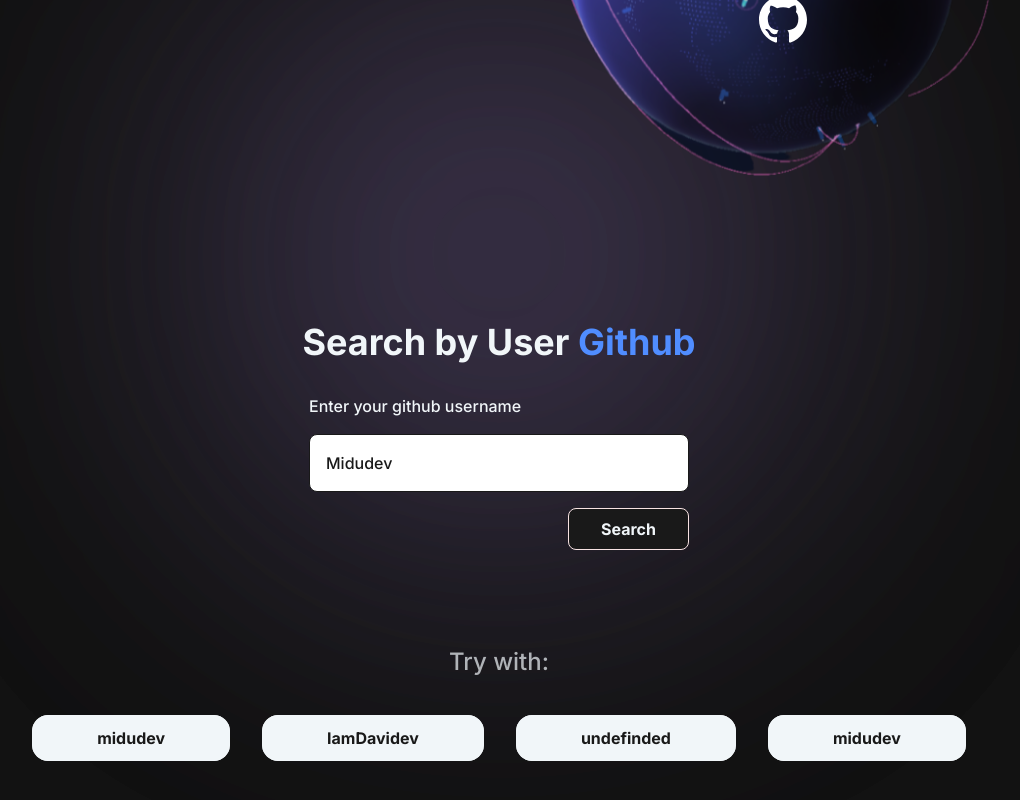
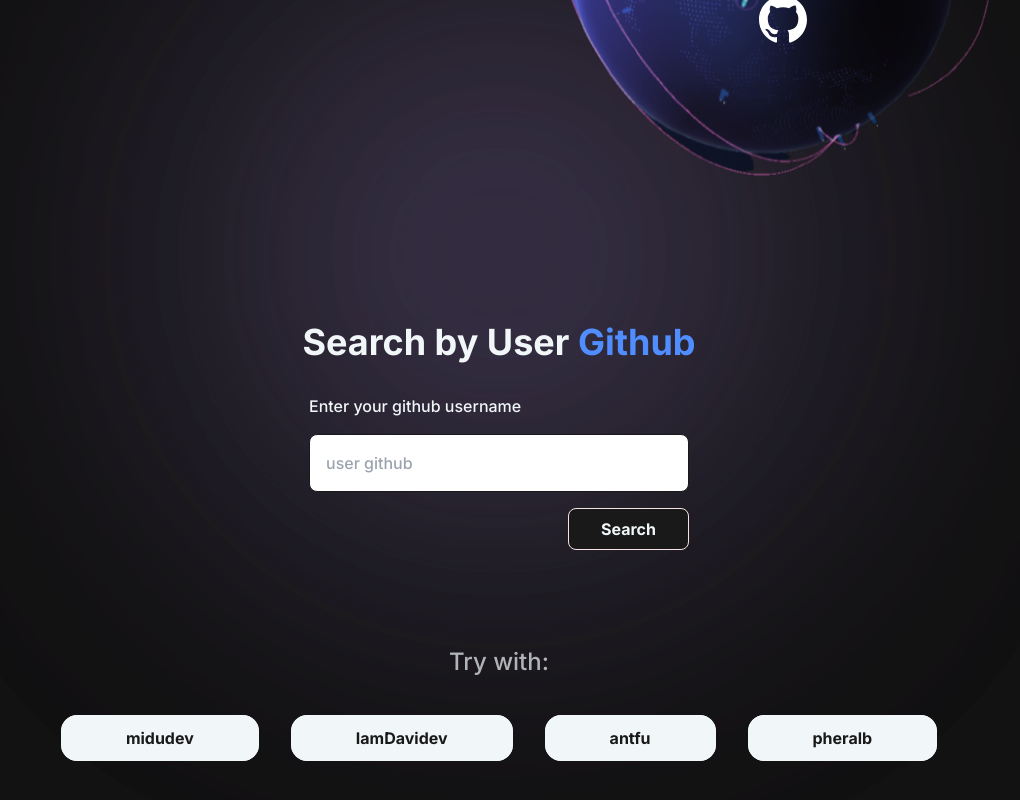
Before and after one commit to IamDavidev/DavJobsHub, a SvelteKit app: page / in a window 1280 px wide. Shown: the part 356-1156 px from the top of the page, without its empty margins (141-1161 px from the left). Built offline with nearby package versions, Linux system fonts and the light colour scheme.

Commit message:
[ ` Fix / simple non-critical issue. · 🩹 ` ] fix user to test

```diff
--- a/src/routes/components/FormSearchGithub.svelte
+++ b/src/routes/components/FormSearchGithub.svelte
@@ -5,7 +5,7 @@
 	import { formatUserURL } from '~lib/utils/formatUserURL.js'
 
 
-	let githubUser = 'Midudev'
+	let githubUser = ''
 
 	async function handler(e: SubmitEvent) {
 		e.preventDefault()
--- a/src/routes/components/UserToTest.svelte
+++ b/src/routes/components/UserToTest.svelte
@@ -5,9 +5,9 @@
 	}, {
 		githubUser: 'IamDavidev'
 	}, {
-		githubUser: 'undefinded'
+		githubUser: 'antfu'
 	}, {
-		githubUser: 'midudev'
+		githubUser: 'pheralb'
 	}]
 
 
```
